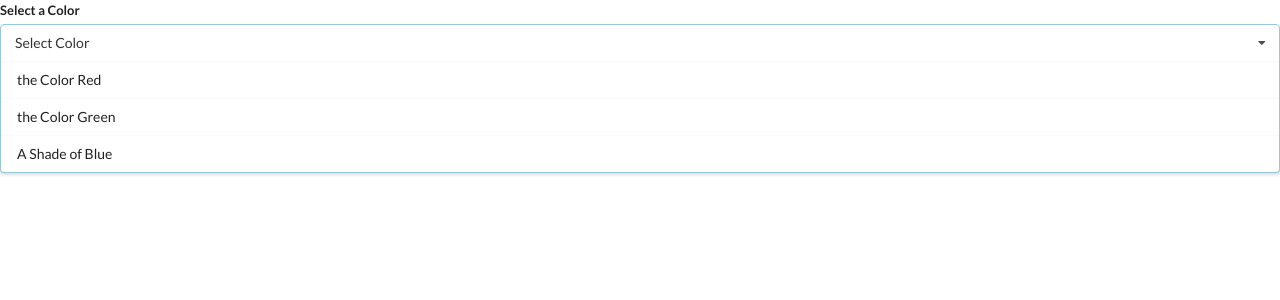
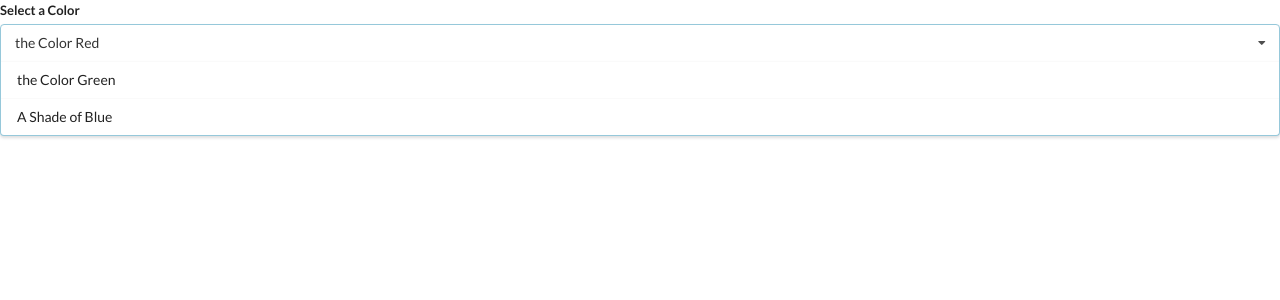
Before and after one commit to Alicerichardson28/widgets-with-react-hooks, a React (Create React App) app: page / in a window 1280 px wide. Shown: the top 300 px of the page. Built offline with nearby package versions, Linux system fonts and the light colour scheme.

Commit message:
create state name selected to passing props down and create onClick to be able to see which option the client choose

```diff
--- a/src/App.js
+++ b/src/App.js
@@ -1,4 +1,4 @@
-import React from 'react';
+import React, { useState } from 'react';
 // import Accordion from './components/Accordion';
 // import Search from './components/Search';
 import Dropdown from './components/Dropdown'
@@ -34,11 +34,16 @@
 ]
 
 export default () => {
+    const [selected, setSelected] = useState(options[0])
     return (
         <div>
             {/* <Accordion items={items}/> */}
             {/* <Search /> */}
-            <Dropdown options={options}/>
+            <Dropdown
+                selected={selected}
+                onSelectedChange={setSelected}
+                options={options}
+            />
         </div>
     )
 };
--- a/src/components/Dropdown.js
+++ b/src/components/Dropdown.js
@@ -1,9 +1,16 @@
 import React from 'react'
 
-const Dropdown = ({ options }) => {
+const Dropdown = ({ options, selected, onSelectedChange }) => {
     const renderedOptions = options.map((option) => {
+        if(option.value === selected.value){
+            return null
+        }
         return (
-            <div key={option.value} className="item">
+            <div
+                key={option.value}
+                className="item"
+                onClick={() => onSelectedChange(option)}
+            >
                 {option.label}
             </div>
         )
@@ -14,7 +21,7 @@
                 <label className="label">Select a Color</label>
                 <div className="ui selection dropdown visible active">
                     <i className="dropdown icon"></i>
-                    <div className="text">Select Color</div>
+                    <div className="text">{selected.label}</div>
                     <div className="menu visible transition">
                         {renderedOptions}
                     </div>
```
